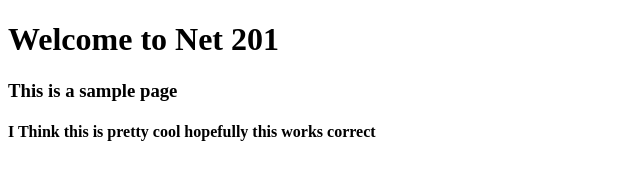
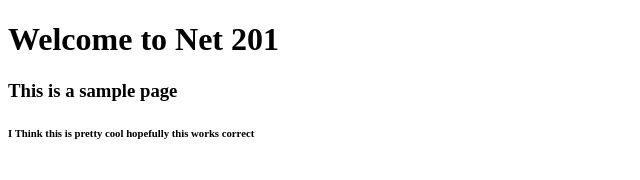
Before and after one commit to wick1991/net201sampleDW, a plain HTML site: page index.html in a window 1280 px wide. Shown: the whole page, without its empty margins (0-640 px from the left). Drawn offline with Linux system fonts and the light colour scheme.

Commit message:
another change

```diff
--- a/index.html
+++ b/index.html
@@ -3,6 +3,6 @@
 <body>
     <h1> Welcome to Net 201</h1>
     <h3>This is a sample page</h3>
-    <h4> I Think this is pretty cool hopefully this works correct</h4>
+    <h6> I Think this is pretty cool hopefully this works correct</h6>
 </body>
 </html>
```
